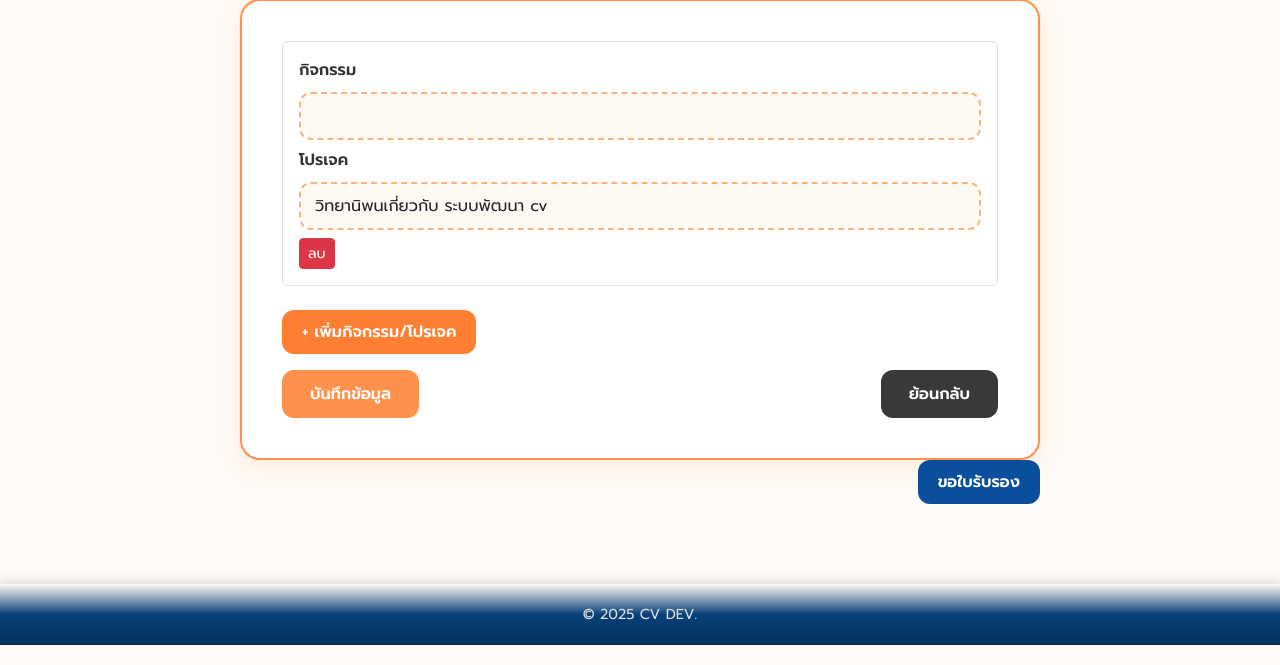
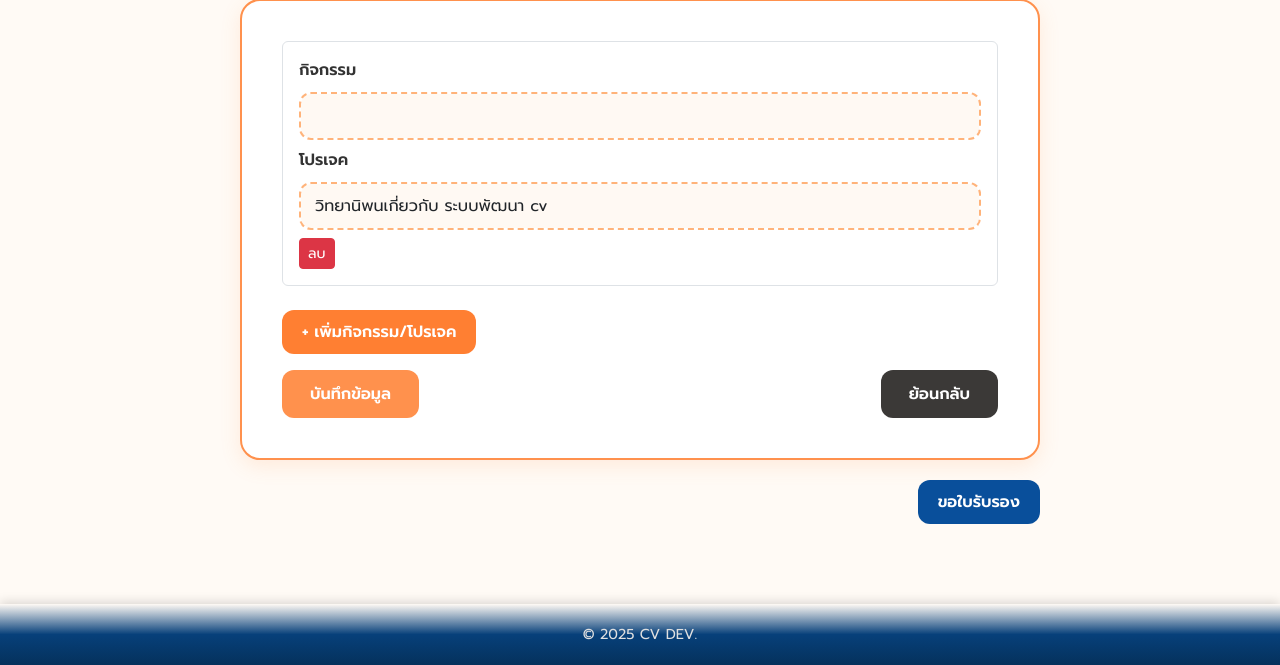
Before and after one commit to sasiwimon5247/cv-system, a PHP site: page /cv_system/activities.php in a window 1280 px wide. Shown: the part 284-949 px from the top of the page. Run offline with PHP 8.4, Linux system fonts and the light colour scheme; a user stored in the database is signed in; data comes from the database, SQL or seed files in the repository.

Commit message:
fix acti and proj

```diff
--- a/style/activities.css
+++ b/style/activities.css
@@ -75,6 +75,7 @@ main {
 
 /* ===== ปุ่มขอใบรับรอง ===== */
 .btn-certificate {
+  margin-top: 20px;
   background-color: #094f9b;
   border: none;
   border-radius: 12px;
@@ -85,7 +86,6 @@ main {
 }
 
 .btn-certificate:hover {
-  margin-top: 30px;
   background-color: #003f82;
   transform: translateY(-2px);
   box-shadow: 0 6px 16px rgba(0, 63, 130, 0.3);
```
